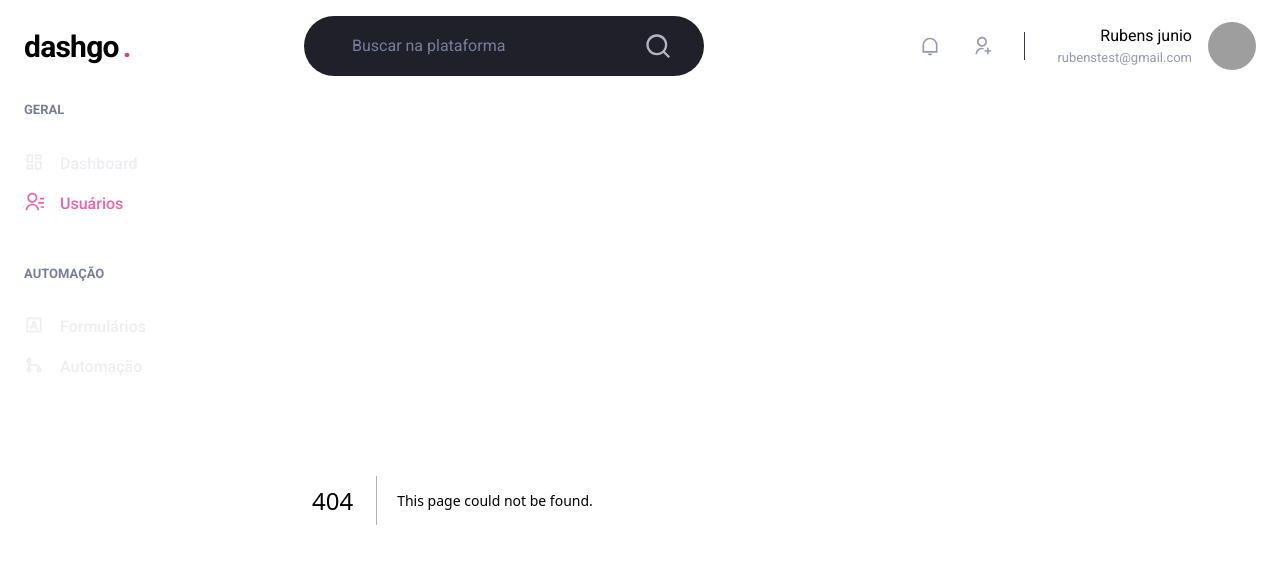
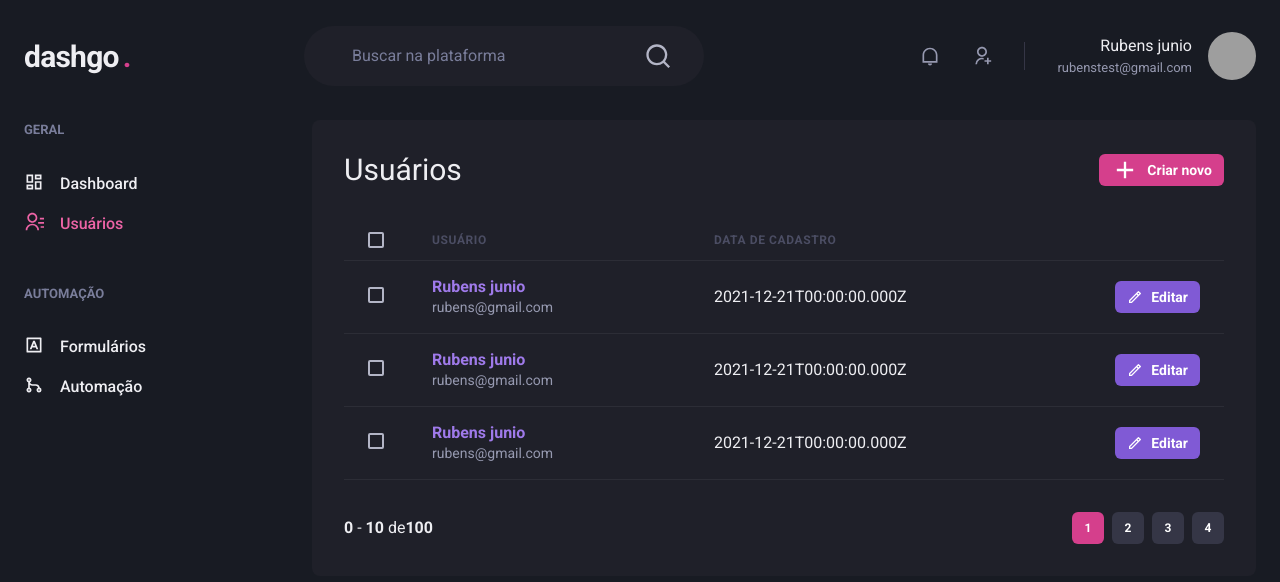
Before and after one commit to Rubensjuniors/dashgo-ignit, a Next.js app: page /users in a window 1280 px wide. Before the commit this address had no page. Shown: the top 582 px of the page. Built offline with nearby package versions, Linux system fonts and the light colour scheme; grey boxes are pictures that could not be loaded.

Commit message:
feat: create page users

```diff
--- /dev/null
+++ b/src/components/Pagination/index.tsx
@@ -0,0 +1,68 @@
+import { Box, Button, Stack } from '@chakra-ui/react'
+
+export function Pagination() {
+  return (
+    <Stack
+      direction={['column', 'row']}
+      mt="8"
+      justify="space-between"
+      align="center"
+    >
+      <Box>
+        <strong>{0}</strong> - <strong>10</strong> de
+        <strong>100</strong>
+      </Box>
+      <Stack direction="row" spacing="2">
+        <Button
+          size="sm"
+          fontSize="xs"
+          width="4"
+          colorScheme="pink"
+          disabled
+          _disabled={{
+            bgColor: 'pink.700',
+            cursor: 'default',
+          }}
+        >
+          1
+        </Button>
+        <Button
+          size="sm"
+          fontSize="xs"
+          width="4"
+          colorScheme="pink"
+          bg="gray.700"
+          _hover={{
+            bgColor: 'pink.500',
+          }}
+        >
+          2
+        </Button>
+        <Button
+          size="sm"
+          fontSize="xs"
+          width="4"
+          colorScheme="pink"
+          bg="gray.700"
+          _hover={{
+            bgColor: 'pink.500',
+          }}
+        >
+          3
+        </Button>
+        <Button
+          size="sm"
+          fontSize="xs"
+          width="4"
+          colorScheme="pink"
+          bg="gray.700"
+          _hover={{
+            bgColor: 'pink.500',
+          }}
+        >
+          4
+        </Button>
+      </Stack>
+    </Stack>
+  )
+}
--- /dev/null
+++ b/src/pages/users/index.tsx
@@ -0,0 +1,128 @@
+import {
+  Box,
+  Button,
+  Checkbox,
+  Flex,
+  Heading,
+  Icon,
+  Table,
+  Link,
+  Text,
+  Tbody,
+  Td,
+  Th,
+  Thead,
+  Tr,
+  useBreakpointValue,
+} from '@chakra-ui/react'
+import { RiAddLine, RiPencilLine } from 'react-icons/ri'
+import NextLink from 'next/link'
+import { Pagination } from '../../components/Pagination'
+
+const users = [
+  {
+    id: 1,
+    name: 'Rubens junio',
+    email: 'rubens@gmail.com',
+    createdAt: `2021-12-21T00:00:00.000Z`,
+  },
+  {
+    id: 2,
+    name: 'Rubens junio',
+    email: 'rubens@gmail.com',
+    createdAt: `2021-12-21T00:00:00.000Z`,
+  },
+  {
+    id: 3,
+    name: 'Rubens junio',
+    email: 'rubens@gmail.com',
+    createdAt: `2021-12-21T00:00:00.000Z`,
+  },
+]
+
+export default function UserList() {
+  const isWideVersion = useBreakpointValue({
+    base: false,
+    lg: true,
+  })
+  return (
+    <Box flex="1" borderRadius={8} bg="gray.800" p="8">
+      <Flex mb="8" justify="space-between" align="center">
+        <Heading size="lg" fontWeight="normal">
+          Usuários
+          {/* {!isLoading && isFetching && (
+            <Spinner size="sm" color="gray.500" ml="4" />
+          )} */}
+        </Heading>
+
+        <NextLink href="/users/create" passHref>
+          <Button
+            as="a"
+            size="sm"
+            fontSize="sm"
+            colorScheme="pink"
+            leftIcon={<Icon as={RiAddLine} fontSize="28" />}
+          >
+            Criar novo
+          </Button>
+        </NextLink>
+      </Flex>
+
+      <Table colorScheme="whiteAlpha">
+        <Thead>
+          <Tr>
+            <Th px={['4', '4', '6']} color="gray.300" width="8">
+              <Checkbox colorScheme="pink" />
+            </Th>
+            <Th>Usuário</Th>
+            {isWideVersion && <Th>Data de cadastro</Th>}
+            {isWideVersion && <Th width="8"></Th>}
+          </Tr>
+        </Thead>
+        <Tbody>
+          {users.map((user) => {
+            return (
+              <Tr key={user.id}>
+                <Td px={['4', '4', '6']}>
+                  <Checkbox colorScheme="pink" />
+                </Td>
+                <Td>
+                  <Box>
+                    <Text fontWeight="bold">
+                      <Link
+                        color="purple.400"
+                        href="#"
+                        // onMouseEnter={() => handlePrefetchUser(user.id)}
+                      >
+                        {user.name}
+                      </Link>
+                    </Text>
+                    <Text fontSize="sm" color="gray.300">
+                      {user.email}
+                    </Text>
+                  </Box>
+                </Td>
+                {isWideVersion && <Td>{user.createdAt}</Td>}
+                {isWideVersion && (
+                  <Td>
+                    <Button
+                      as="a"
+                      size="sm"
+                      fontSize="sm"
+                      colorScheme="purple"
+                      leftIcon={<Icon as={RiPencilLine} fontSize="16" />}
+                    >
+                      Editar
+                    </Button>
+                  </Td>
+                )}
+              </Tr>
+            )
+          })}
+        </Tbody>
+      </Table>
+
+      <Pagination />
+    </Box>
+  )
+}
```
Also changed, not shown: package.json (+12 -3 lines), src/components/Pagination/components/item.tsx (added, +46 -0 lines), 1 other file (tests, documents, lock files or other folders).
